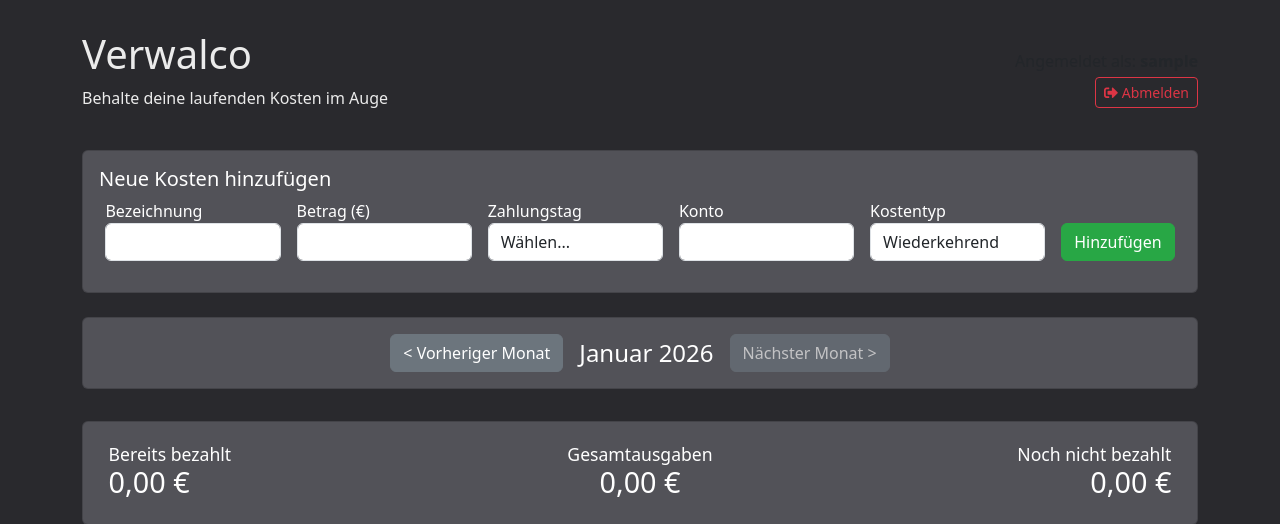
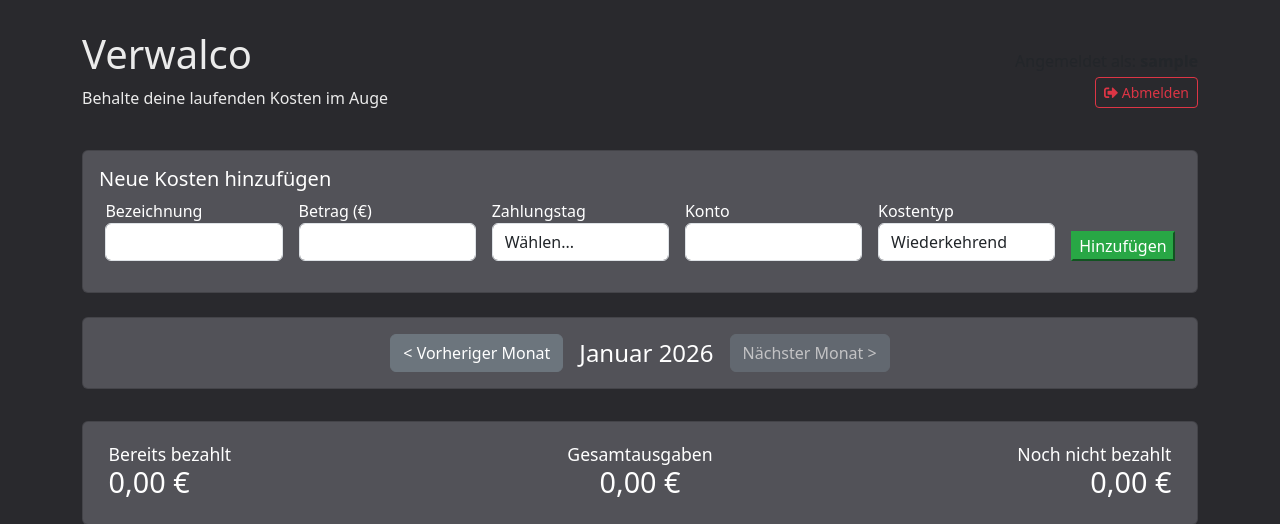
Before and after one commit to NovaRecords/Verwalco, a Flask app: page / in a window 1280 px wide. Shown: the top 524 px of the page. Run offline with Flask 3, Linux system fonts and the light colour scheme; the visitor is signed in with stand-in values (Sample User, id 1); data comes from the database, SQL or seed files in the repository; data that the repository does not hold is empty.

Commit message:
Remove btn class from add button

```diff
--- a/templates/index.html
+++ b/templates/index.html
@@ -67,7 +67,7 @@
                         </div>
                         <div class="col-auto">
                             <div class="form-group">
-                                <button type="submit" class="btn btn-add">Hinzufügen</button>
+                                <button type="submit" class="btn-add">Hinzufügen</button>
                             </div>
                         </div>
                     </div>
```
